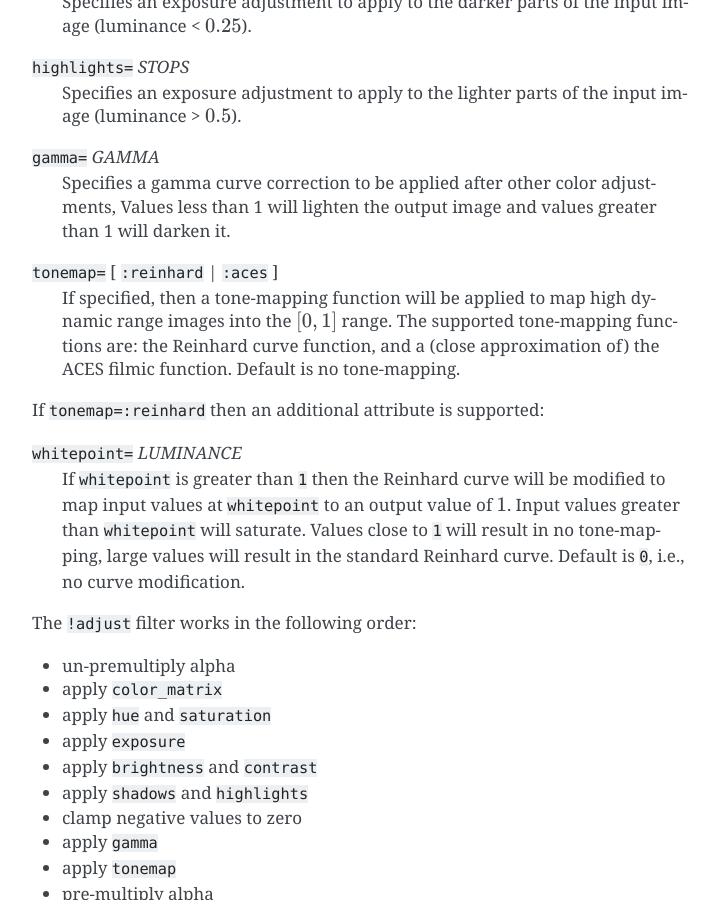
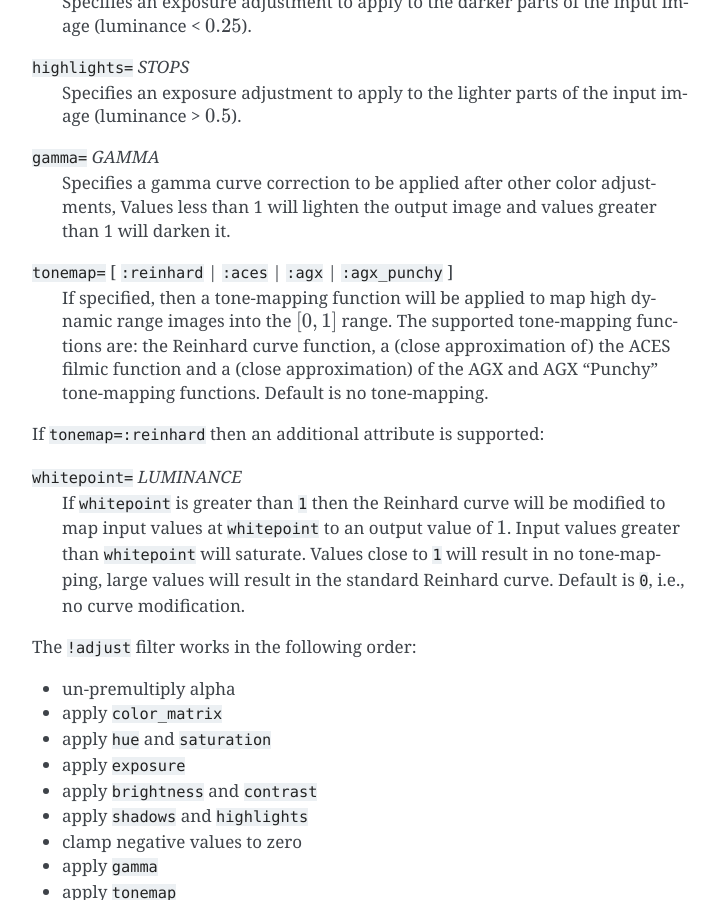
Before and after one commit to jonathanhogg/flitter, a Sphinx documentation site: the page built from docs/shaders.md, in a window 1280 px wide and 900 px high, scrolled down 8503 px. Shown: the whole window, without its empty margins (388-1108 px from the left). Built offline with Sphinx 7.4.7, drawn with Linux system fonts in a browser that asks for light colours.

Commit message:
Add AGX tone-mapping function
With "punchy" variant as well.

```diff
--- a/docs/shaders.md
+++ b/docs/shaders.md
@@ -361,11 +361,12 @@
 adjustments, Values less than 1 will lighten the output image and values
 greater than 1 will darken it.
 
-`tonemap=` [ `:reinhard` | `:aces` ]
+`tonemap=` [ `:reinhard` | `:aces` | `:agx` | `:agx_punchy` ]
 : If specified, then a tone-mapping function will be applied to map high
 dynamic range images into the $[0,1]$ range. The supported tone-mapping
-functions are: the Reinhard curve function, and a (close approximation of) the
-ACES filmic function. Default is no tone-mapping.
+functions are: the Reinhard curve function, a (close approximation of) the
+ACES filmic function and a (close approximation) of the AGX and AGX "Punchy"
+tone-mapping functions. Default is no tone-mapping.
 
 If `tonemap=:reinhard` then an additional attribute is supported:
 
```
Also changed, not shown: 2 other files.
